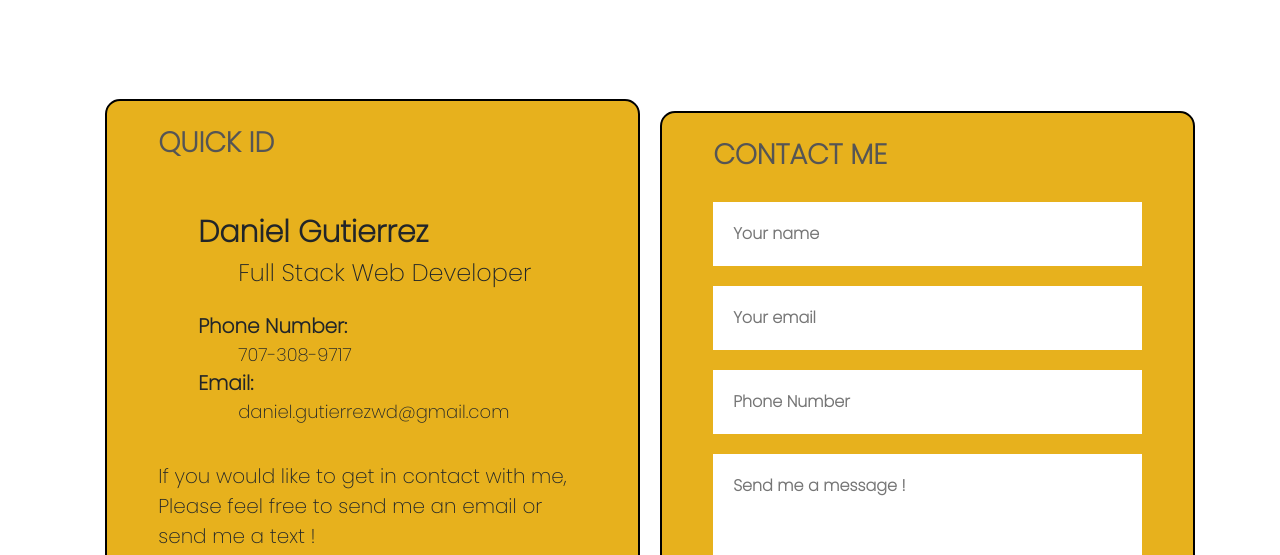
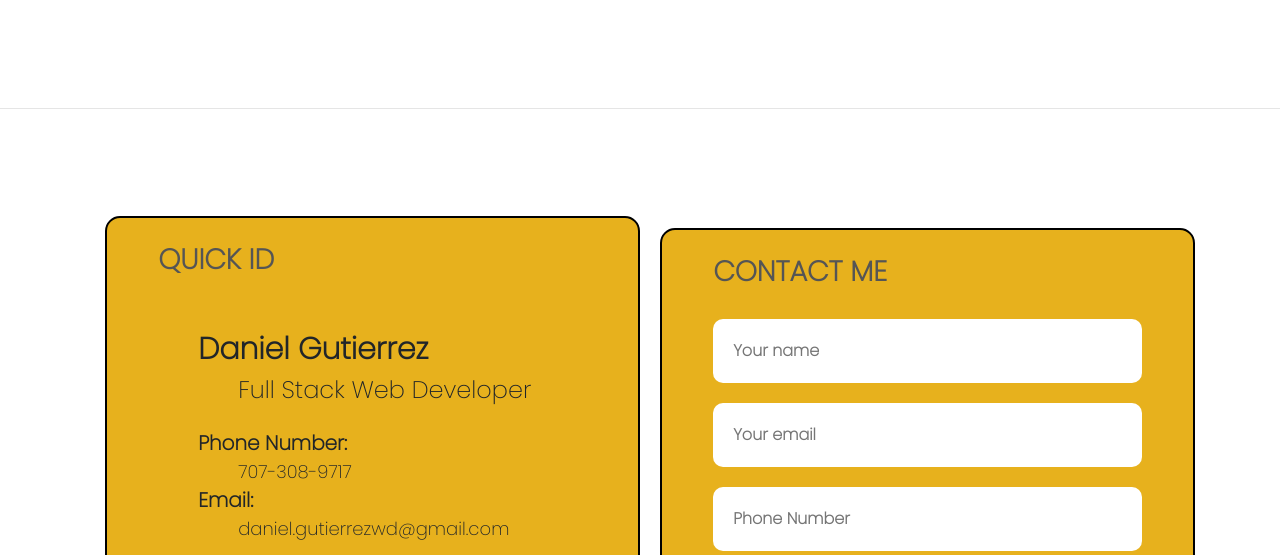
Before and after one commit to LeinadZz/Daniels-Porfolio, a plain HTML site: page index.html in a window 1280 px wide. Shown: the part 3390-3945 px from the top of the page. Drawn offline with nearby package versions, Linux system fonts and the light colour scheme.

Commit message:
added horizontal line between projects and contact

```diff
--- a/assets/css/style.css
+++ b/assets/css/style.css
@@ -337,6 +337,10 @@ nav img {
     text-align: center;
 }
 
+.row {
+    margin-bottom: 100px;
+}
+
 /* CONTACT FORM */
 
 .container {
@@ -400,6 +404,14 @@ form button {
     max-width: 600px;
     border-radius: 15px;
     border: 2px solid #000;
+}
+
+input {
+    border-radius: 10px;
+}
+
+textarea {
+    border-radius: 10px;
 }
 
 .quick-id h3 {
--- a/index.html
+++ b/index.html
@@ -121,6 +121,7 @@
 
     <!-- CONTACT SECTION -->
     <section id="contact">
+        <hr>
         <div class="container">
             <div class="quick-id">
                 <h3>QUICK ID</h3>
```
